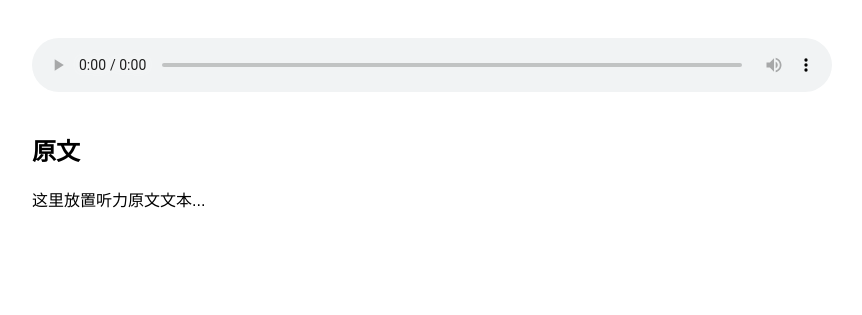
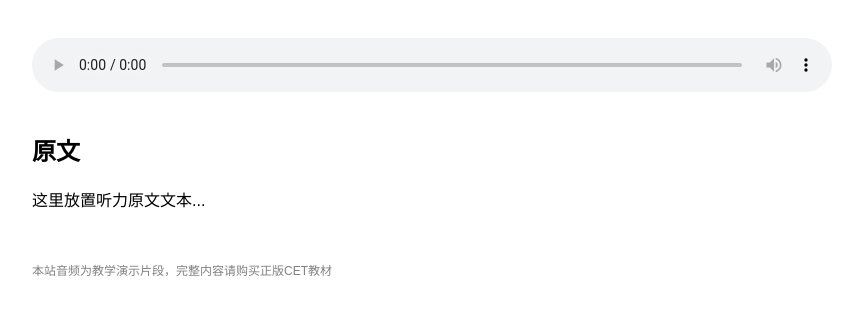
Before and after one commit to TRUTHFAIRY37/.github.io, a plain HTML site: page index.html in a window 1280 px wide. Shown: the part 69-384 px from the top of the page, without its empty margins (208-1070 px from the left). Drawn offline with nearby package versions, Linux system fonts and the light colour scheme.

Commit message:
Update index.html

```diff
--- a/index.html
+++ b/index.html
@@ -1,6 +1,7 @@
 <html>
 <head>
     <title>2017-听写-Learning Sympathy</title>
+    <script src="https://cdn.bootcdn.net/ajax/libs/jquery/3.6.0/jquery.min.js"></script>
     <style>
         body { font-family: Arial; max-width: 800px; margin: 0 auto; padding: 20px; }
         audio { width: 100%; margin: 20px 0; }
@@ -17,3 +18,6 @@
     <p>这里放置听力原文文本...</p>
 </body>
 </html>
+<footer style="color:gray; font-size:12px; margin-top:50px">
+  本站音频为教学演示片段，完整内容请购买正版CET教材
+</footer>
```
